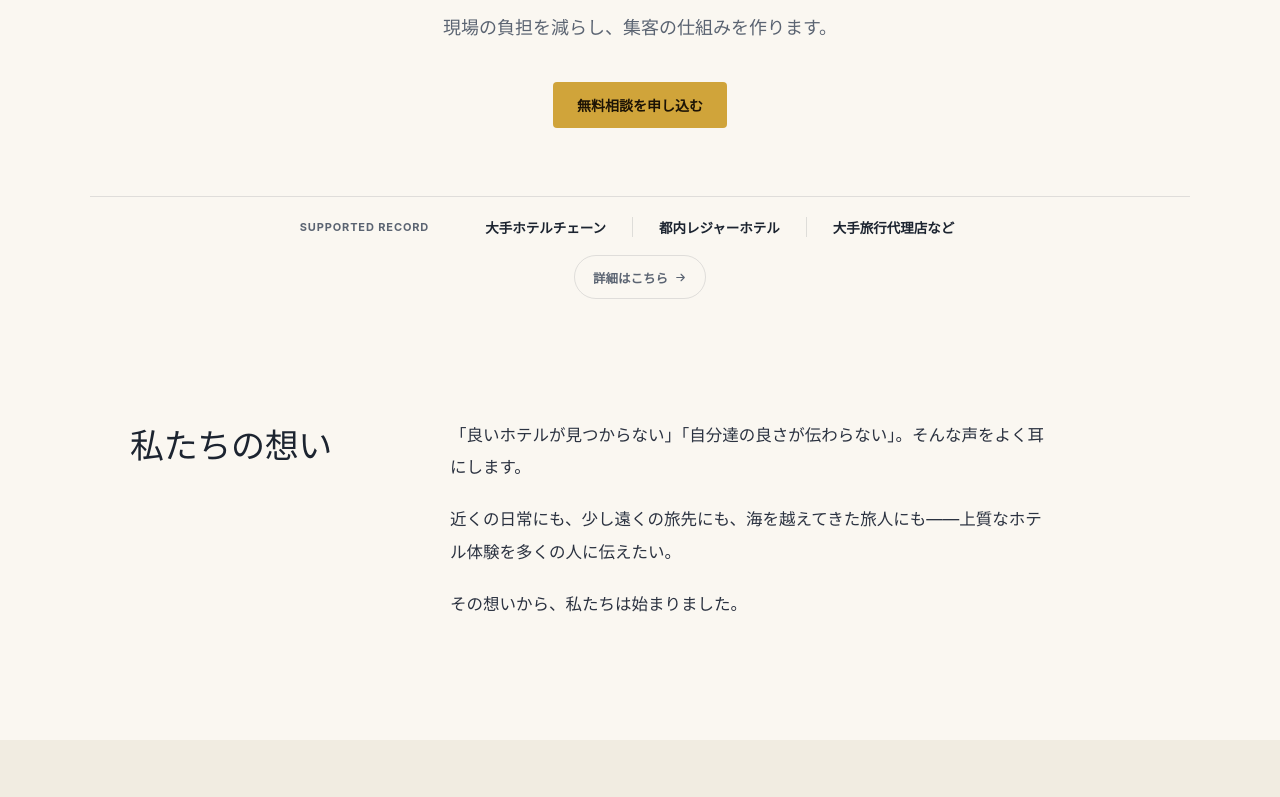
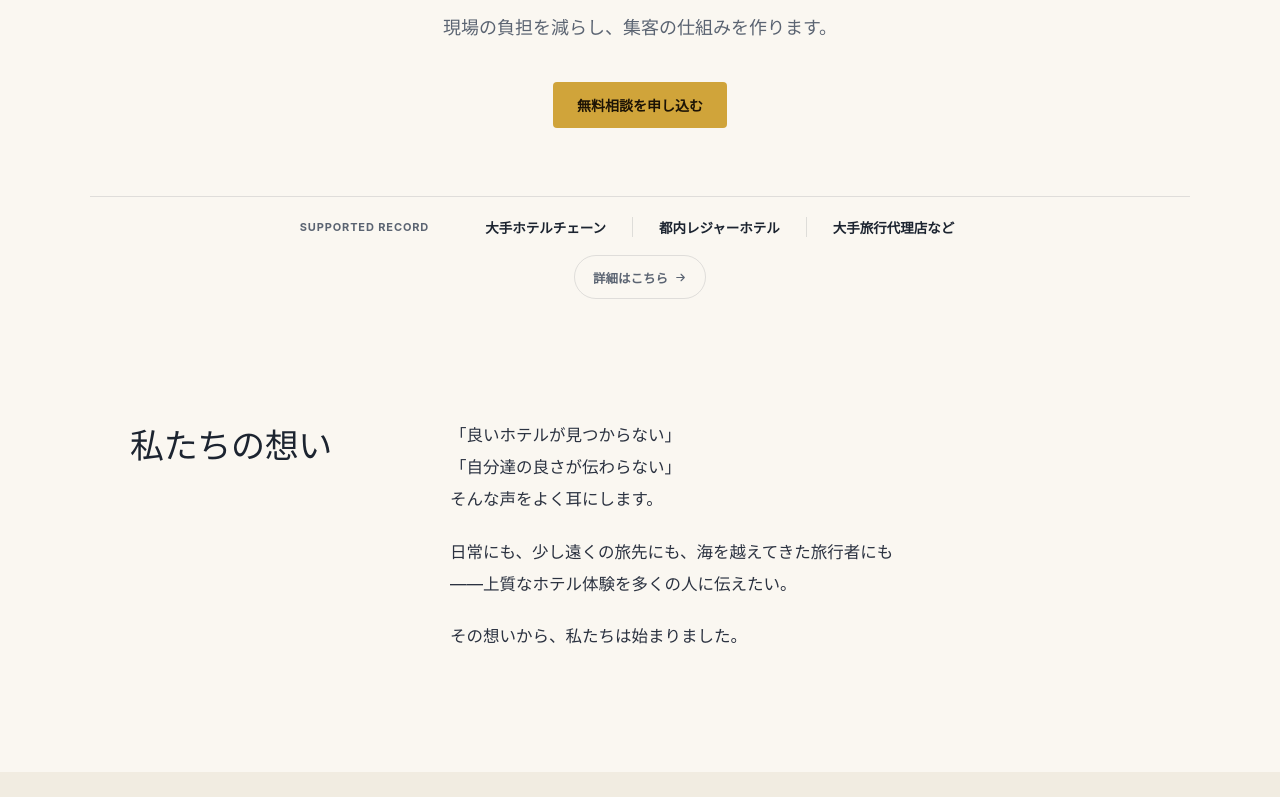
Before and after one commit to otonarisortjp/otona-resort-corporate, a plain HTML site: page index.html in a window 1280 px wide. Shown: the part 464-1261 px from the top of the page. Drawn offline with Linux system fonts and the light colour scheme.

Commit message:
Add files via upload

```diff
--- a/index.html
+++ b/index.html
@@ -98,6 +98,8 @@
     color: var(--ink);
     font-family: -apple-system, BlinkMacSystemFont, "SF Pro Text", "Hiragino Sans", "Hiragino Kaku Gothic ProN", sans-serif;
     -webkit-font-smoothing: antialiased;
+    word-break: keep-all;
+    overflow-wrap: normal;
   }
   .serif { font-family: ui-serif, Georgia, "Hiragino Mincho ProN", "Yu Mincho", serif; }
   a { color: var(--accent-text); text-decoration: none; }
@@ -204,7 +206,7 @@
   /* about */
   .about-inner { display: flex; gap: 80px; align-items: flex-start; }
   .about-inner .col-label { width: 240px; flex: none; }
-  .about-body { flex: 1; font-size: 16.5px; line-height: 1.95; color: #2b3240; max-width: 600px; overflow-wrap: break-word; }
+  .about-body { flex: 1; font-size: 16.5px; line-height: 1.95; color: #2b3240; max-width: 600px; word-break: normal; overflow-wrap: break-word; }
   .about-body p + p { margin-top: 20px; }
 
   /* problems */
@@ -219,7 +221,7 @@
   .case-item { border: 1px solid var(--line); border-radius: 8px; padding: 30px 26px; }
   .case-body { display: flex; flex-direction: column; gap: 10px; }
   .case-tag { font-size: 12px; font-weight: 600; letter-spacing: 0.04em; color: var(--accent-text); }
-  .case-body h3 { font-size: 18px; font-weight: 600; line-height: 1.4; overflow-wrap: break-word; }
+  .case-body h3 { font-size: 18px; font-weight: 600; line-height: 1.4; word-break: normal; overflow-wrap: break-word; }
   .case-body p { font-size: 14.5px; line-height: 1.75; color: var(--muted); }
 
   /* service */
@@ -452,8 +454,8 @@
         <h2 class="section-title serif">私たちの想い</h2>
       </div>
       <div class="about-body">
-        <p>「良いホテルが見つからない」「自分達の良さが伝わらない」。そんな声をよく耳にします。</p>
-        <p>近くの日常にも、少し遠くの旅先にも、海を越えてきた旅人にも――上質なホテル体験を多くの人に伝えたい。</p>
+        <p>「良いホテルが見つからない」<br>「自分達の良さが伝わらない」<br>そんな声をよく耳にします。</p>
+        <p>日常にも、少し遠くの旅先にも、海を越えてきた旅行者にも<br>――上質なホテル体験を多くの人に伝えたい。</p>
         <p>その想いから、私たちは始まりました。</p>
       </div>
     </div>
```
